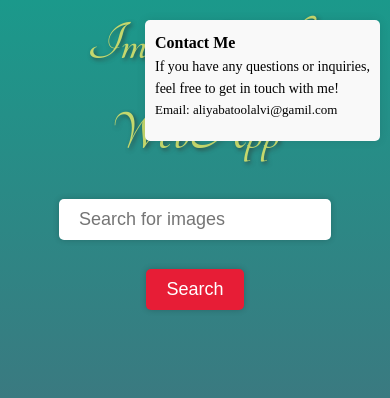
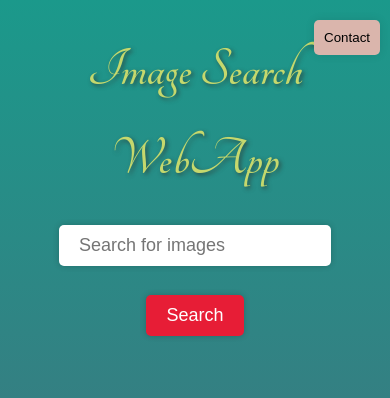
Before and after one commit to aliyabatoolalvi/Image_Search_App, a plain HTML site: page index.HTML in a window 390 px wide. Shown: the top 398 px of the page. Drawn offline with Linux system fonts and the light colour scheme.

Commit message:
Add files via upload

```diff
--- a/index.HTML
+++ b/index.HTML
@@ -8,6 +8,11 @@
     <link rel="icon" type="image/png" href="/favicon-32x32.png">
 </head>
 <body>
+
+<div class="header">
+
+
+    <h1>Image Search WebApp</h1>
     <div class="contact-card">
         <h2>Contact Me</h2>
         <p>If you have any questions or inquiries,<br> feel free to get in touch with me!</p>
@@ -15,7 +20,10 @@
             <li>Email: aliyabatoolalvi@gamil.com</li>
         </ul>
     </div>
-    <h1>Image Search WebApp</h1>
+    <button class="open-card-button" id="openCardButton">Contact</button>
+
+
+</div>
     <form action="">
         <input type="text" id="search-input" placeholder="Search for images">
         <button id="btn">Search</button>
@@ -39,6 +47,11 @@
             <!-- <img src="https://images.unsplash.com/photo-1688314846356-ccc51cd0bcfd?ixlib=rb-4.0.3&ixid=M3wxMjA3fDB8MHxwaG90by1wYWdlfHx8fGVufDB8fHx8fA%3D%3D&auto=format&fit=crop&w=950&q=80" alt="penguins" >
             <a href="https://unsplash.com/photos/a-couple-of-penguins-standing-next-to-each-other-0mM_5Upr9S0" target="_blank">Penguins Chatting</a> -->
         </div>
+        <div class="result">
+            <img src="https://images.unsplash.com/photo-1532693322450-2cb5c511067d?ixlib=rb-4.0.3&ixid=M3wxMjA3fDB8MHxwaG90by1wYWdlfHx8fGVufDB8fHx8fA%3D%3D&auto=format&fit=crop&w=388&q=80" alt="Moon" >
+            <a href="https://unsplash.com/photos/pE8WW245aik" target="_blank">Moon</a>
+
+        </div>
     </div>
     <button id="button-more">Show more</button>
 
--- a/script.js
+++ b/script.js
@@ -54,3 +54,15 @@ showMore.addEventListener("click", () =>{
     //calling above function  named as search image
     searchImages();
 })
+
+const openCardButton = document.getElementById("openCardButton");
+
+openCardButton.addEventListener("click", () => {
+    const emailAddress = "alvialiyabatool@gmail.com";
+    const subject = "Hello";  // You can set a default subject if needed
+    const body = "Hi, I'd like to get in touch with you.";  // You can set a default body if needed
+
+    const mailtoLink = `mailto:${emailAddress}?subject=${encodeURIComponent(subject)}&body=${encodeURIComponent(body)}`;
+
+    window.location.href = mailtoLink;
+});
--- a/style.css
+++ b/style.css
@@ -4,11 +4,10 @@
     margin: 0;
     padding: 0;
     box-sizing: border-box;
-
-
 }
 body{
     line-height: 1.6;
+    /* height: 100%; */
     /* background: rgb(27,153,139); */
     background: linear-gradient(180deg, rgba(27,153,139,1) 0%, rgba(46,41,78,0.7823275862068966) 62%, rgba(244,96,54,0.8038793103448276) 100%);
 }
@@ -139,6 +138,10 @@ form{
     .result{
         width: 100%;
     }
+    .open-card-button{
+        display: none;
+    }
+
 }
 
 .contact-card {
@@ -173,3 +176,37 @@ form{
 .contact-card li {
     margin-bottom: 10px;
 }
+
+
+
+
+.open-card-button{
+    position: fixed;
+    display: none;
+    top: 20px;
+    right: 10px;
+    border: none;
+    /*transform: translateY(-50%);*/
+    background-color: #dab5ac;
+    padding: 10px;
+    box-shadow: 0 0 10px rgba(0, 0, 0, 0.1);
+    border-radius: 5px;
+    -webkit-border-radius: 5px;
+    -moz-border-radius: 5px;
+    -ms-border-radius: 5px;
+    -o-border-radius: 5px;
+}
+/* Media query for screens up to 940px */
+@media (max-width: 940px) {
+    .contact-card {
+        display: none;
+    }
+    .open-card-button{
+        display: block;
+    }
+}
+
+.header{
+    display: inline;
+    margin-left: 30px;
+}
```
